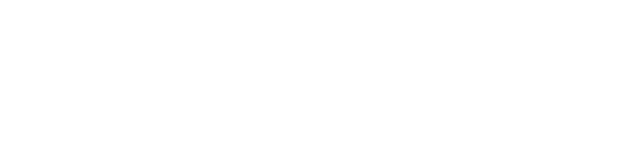
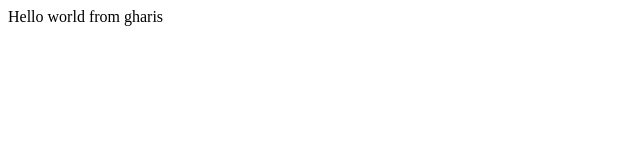
Before and after one commit to gharis94/bootcamp20, a plain HTML site: page index.html in a window 1280 px wide. Shown: the whole page, without its empty margins (0-640 px from the left). Drawn offline with Linux system fonts and the light colour scheme.

Commit message:
updating

```diff
--- a/index.html
+++ b/index.html
@@ -1,12 +1,12 @@
 <!DOCTYPE html>
 <html lang="en">
 <head>
-    <meta charset="UTF-8">
-    <meta http-equiv="X-UA-Compatible" content="IE=edge">
-    <meta name="viewport" content="width=device-width, initial-scale=1.0">
-    <title>Document</title>
+
+    <title>First Example</title>
 </head>
 <body>
-
+    <div>
+        Hello world from gharis
+    </div>
 </body>
 </html>
```
